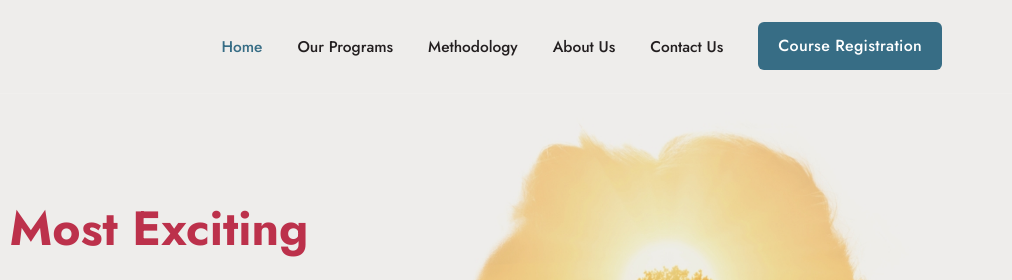
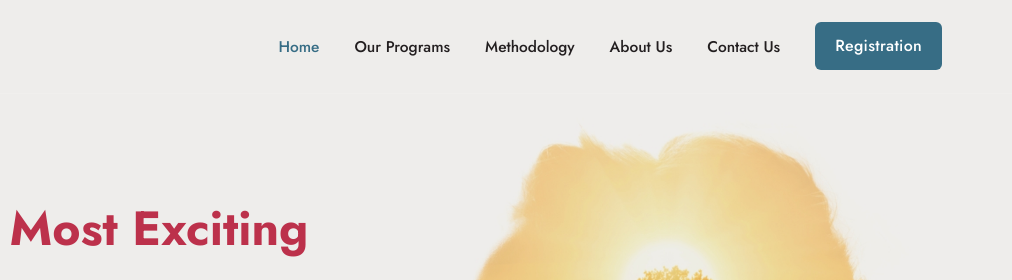
Before and after one commit to Jaseem-v/Triangle, a website: page index.html in a window 1280 px wide. Shown: the top 280 px of the page, 268-1280 px from the left. Drawn offline with nearby package versions, Linux system fonts and the light colour scheme; a web font is replaced by a local one.

```diff
--- a/index.html
+++ b/index.html
@@ -98,7 +98,7 @@
                         <div class="line"></div>
                     </div>
                 </ul>
-                <a href="#/" class="btn btn--nav" id="enroll-btn"> Course Registration<span></span></a>
+                <a href="#/" class="btn btn--nav" id="enroll-btn"> Registration<span></span></a>
 
 
             </div>
```
